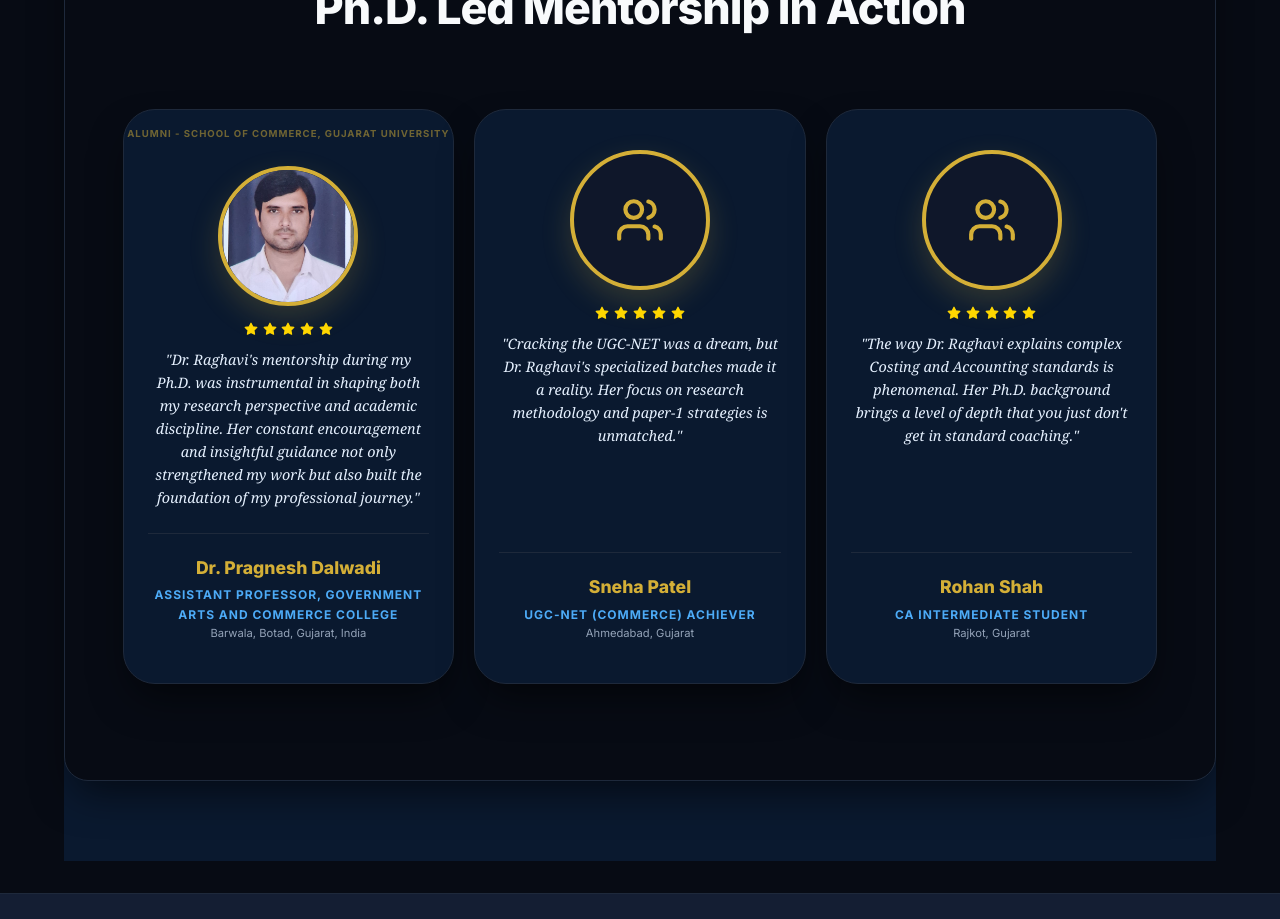
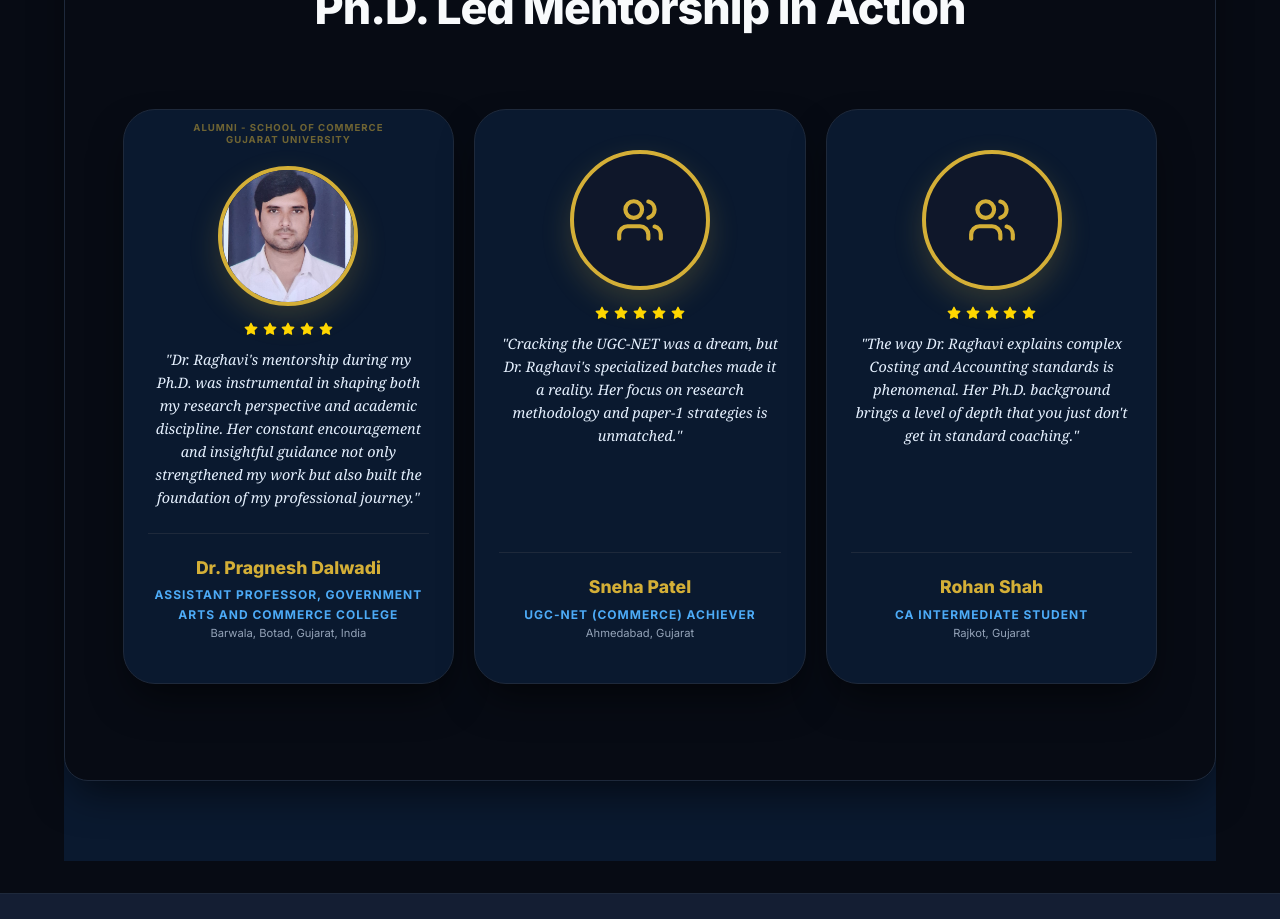
Before and after one commit to NCRaghavi/Raghavi, a React (Vite) app: page / in a window 1280 px wide. Shown: the part 5600-6519 px from the top of the page. Built offline with nearby package versions, Linux system fonts and the light colour scheme.

Commit message:
testimonla

```diff
--- a/src/components/Home.jsx
+++ b/src/components/Home.jsx
@@ -71,16 +71,18 @@ const TestimonialSlider = () => {
             {testimonial.category === 'scholar' && (
               <div style={{
                 position: 'absolute',
-                top: '1rem',
+                top: '0.75rem',
                 width: '100%',
                 color: '#D4AF37',
                 opacity: 0.5,
                 fontSize: '0.6rem',
                 fontWeight: 700,
                 textTransform: 'uppercase',
-                letterSpacing: '1px'
+                letterSpacing: '1px',
+                lineHeight: 1.3
               }}>
-                Alumni - School of Commerce, Gujarat University
+                Alumni - School of Commerce<br />
+                Gujarat University
               </div>
             )}
             {/* 1. Photo */}
--- a/src/components/TestimonialsPage.jsx
+++ b/src/components/TestimonialsPage.jsx
@@ -76,16 +76,18 @@ export default function TestimonialsPage() {
                 {testimonial.category === 'scholar' && (
                   <div style={{
                     position: 'absolute',
-                    top: '1.25rem',
+                    top: '0.75rem',
                     width: '100%',
                     color: '#D4AF37',
                     opacity: 0.6,
-                    fontSize: '0.75rem',
+                    fontSize: '0.7rem',
                     fontWeight: 700,
                     textTransform: 'uppercase',
-                    letterSpacing: '1.5px'
+                    letterSpacing: '1.2px',
+                    lineHeight: 1.4
                   }}>
-                    Alumni - School of Commerce, Gujarat University
+                    Alumni - School of Commerce<br />
+                    Gujarat University
                   </div>
                 )}
 
```
